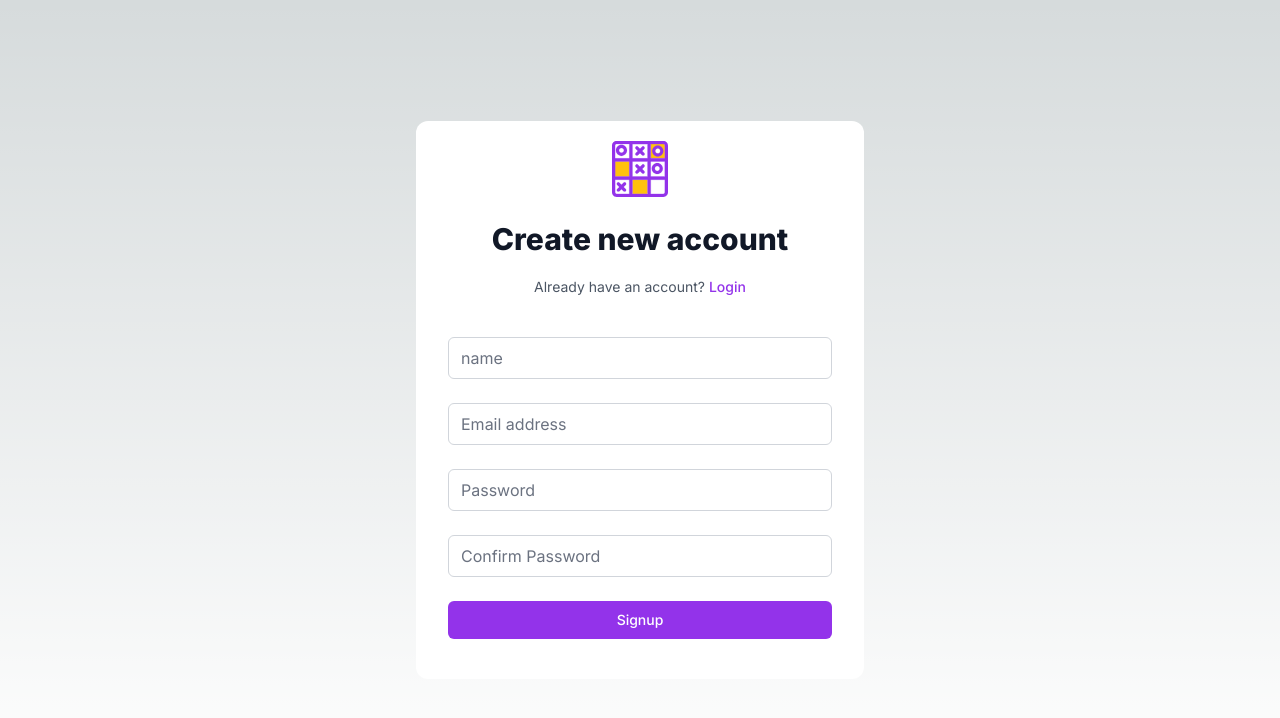
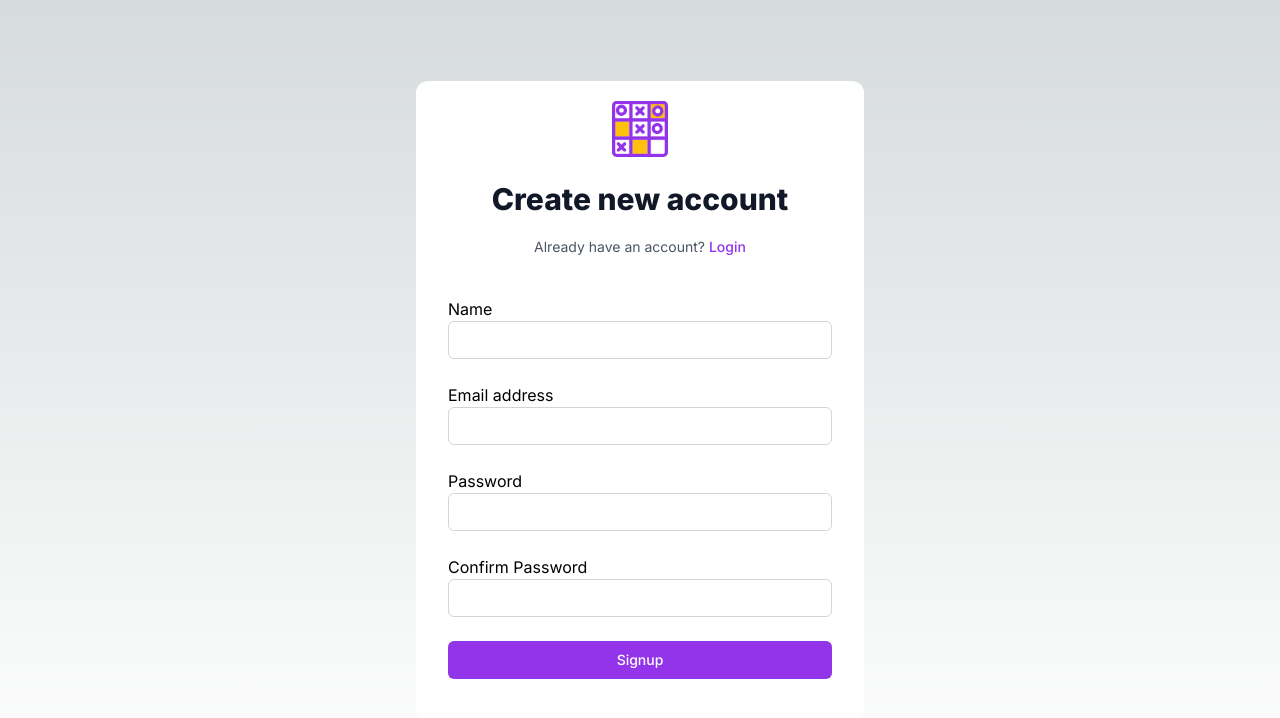
Before and after one commit to mdkamran25/vercel, a Next.js app: page /signup in a window 1280 px wide. Shown: the top 718 px of the page. Built offline with nearby package versions, Linux system fonts and the light colour scheme; no server answers.

Commit message:
Added alert message for

```diff
--- a/package.json
+++ b/package.json
@@ -9,6 +9,7 @@
     "lint": "next lint"
   },
   "dependencies": {
+    "@hookform/resolvers": "^3.3.4",
     "@types/socket.io": "^3.0.2",
     "bcrypt": "^5.1.1",
     "cors": "^2.8.5",
@@ -18,10 +19,11 @@
     "react": "^18",
     "react-confetti": "^6.1.0",
     "react-dom": "^18",
-    "react-hook-form": "^7.49.3",
+    "react-hook-form": "^7.50.1",
     "react-toastify": "^10.0.4",
     "socket.io": "^4.7.4",
-    "socket.io-client": "^4.7.4"
+    "socket.io-client": "^4.7.4",
+    "yup": "^1.3.3"
   },
   "devDependencies": {
     "@types/bcrypt": "^5.0.2",
--- a/src/components/gameBoard/gameBoard.tsx
+++ b/src/components/gameBoard/gameBoard.tsx
@@ -1,19 +1,19 @@
-'use client'
+"use client";
 import React, { useContext, useEffect } from "react";
 import Squares from "../squares/squares";
 import Turn from "../turn/turn";
 import { GameContext } from "@/context/gameContext";
 
+
 const GameBoard = ({ roomData }: { roomData: Game }) => {
   const { setGame } = useContext(GameContext) as GameContextType;
 
+  useEffect(() => {
+    setGame({
+      ...roomData,
+    });
+  }, [roomData]);
 
-  useEffect(()=>{
-    setGame({
-      ...roomData
-    })
-  // eslint-disable-next-line react-hooks/exhaustive-deps
-  },[roomData])
 
   return (
     <div>
--- a/src/components/gameDetails/gameDetails.tsx
+++ b/src/components/gameDetails/gameDetails.tsx
@@ -18,6 +18,8 @@ const GameDetails = ({ roomCode }: { roomCode: string }) => {
       const room = await fetch(`${getRoom}/${roomCode}`);
       const data = await room.json();
 
+      console.log("Join Game Socket", data)
+
       setGame({
         ...game,
         ...data.data
@@ -29,7 +31,6 @@ const GameDetails = ({ roomCode }: { roomCode: string }) => {
     return () => {
       socket.off("recieveJoinGame", receiveGameHandler);
     };
-  // eslint-disable-next-line react-hooks/exhaustive-deps
   }, []);
 
   const status: string = useMemo(() => {
--- a/src/components/login/login.tsx
+++ b/src/components/login/login.tsx
@@ -1,24 +1,41 @@
 "use client";
-import { FormEvent, useState } from "react";
-import Input from "../input/input";
-import { loginFields } from "@/constants/formFields";
-import FormAdditionalLinks from "../formAdditionalLinks/formAdditionalLinks";
+import { useState } from "react";
 import FormAction from "../formAction/formAction";
 import { SignInResponse, signIn } from "next-auth/react";
 import { useRouter } from "next/navigation";
+import { useForm, SubmitHandler } from "react-hook-form";
+import { yupResolver } from "@hookform/resolvers/yup";
+import * as yup from "yup";
+
+const InputClass =
+  "rounded-md appearance-none relative block w-full px-3 py-2 border border-gray-300 placeholder-gray-500 text-gray-900 focus:outline-none focus:ring-purple-500 focus:border-purple-500 focus:z-10 sm:text-sm";
 
 interface LoginState {
   email: string;
   password: string;
 }
 
-const fields: LoginFields[] = loginFields;
+const schema = yup
+  .object()
+  .shape({
+    email: yup
+      .string()
+      .required("Email is required")
+      .email("Invalid email format"),
+    password: yup
+      .string()
+      .required("Password is required"),
+  })
+  .required();
 
 export default function Login() {
   const router = useRouter();
-  const [loginState, setLoginState] = useState<LoginState>({
-    email: "",
-    password: "",
+  const {
+    register,
+    handleSubmit,
+    formState: { errors },
+  } = useForm<LoginState>({
+    resolver: yupResolver(schema),
   });
 
   const [loading, setLoading] = useState(false);
@@ -26,20 +43,13 @@ export default function Login() {
     status: "",
     message: "",
   });
-  const handleChange = (
-    e: React.ChangeEvent<HTMLInputElement | HTMLTextAreaElement>
-  ) => {
-    const { name, value } = e.target;
-    setLoginState({ ...loginState, [name]: value });
-  };
 
-  const handleSubmit = async (e: FormEvent) => {
-    e.preventDefault();
+  const onSubmit: SubmitHandler<LoginState> = async (data) => {
     try {
       setLoading(true);
       const res: SignInResponse | undefined = await signIn("credentials", {
-        email: loginState?.email,
-        password: loginState?.password,
+        email: data.email,
+        password: data.password,
         redirect: false,
       });
       if (res?.error) {
@@ -61,27 +71,25 @@ export default function Login() {
   };
 
   return (
-    <form className="mt-8 px-4 sm:px-8 pb-5" onSubmit={handleSubmit}>
-      <div className="-space-y-px space-y-6">
-        {fields.map((field) => (
-          <Input
-            key={field.id}
-            handleChange={handleChange}
-            value={loginState[field.name as keyof LoginState]}
-            labelText={field.labelText}
-            labelFor={field.labelFor}
-            id={field.id}
-            name={field.name}
-            type={field.type}
-            isRequired={field.isRequired}
-            placeholder={field.placeholder}
-          />
-        ))}
+    <form onSubmit={handleSubmit(onSubmit)} className="mt-8 px-4 sm:px-8 pb-5">
+      <div className="-space-y-px space-y-6 text-black">
+        <div className="my-5">
+          <label htmlFor="email" className="pb-1">
+            Email address
+          </label>
+          <input className={InputClass} {...register("email")} />
+          <p className="text-red-600">{errors.email?.message}</p>
+        </div>
+        <div className="my-5">
+          <label htmlFor="password" className="pb-1 ">
+            Password
+          </label>
+          <input type="password" className={InputClass} {...register("password")} />
+          <p className="text-red-600">{errors.password?.message}</p>
+        </div>
       </div>
-      {/* <FormAdditionalLinks /> */}
       <FormAction
         apiResponse={apiResponse}
-        handleSubmit={handleSubmit}
         text="Login"
         loading={loading}
       />
--- a/src/components/signup/signup.tsx
+++ b/src/components/signup/signup.tsx
@@ -1,31 +1,64 @@
 "use client";
-import { signupFields } from "@/constants/formFields";
 import React, { useState } from "react";
 import FormAction from "../formAction/formAction";
-import Input from "../input/input";
 import { signup } from "@/constants/apiUrl";
 import { useRouter } from "next/navigation";
+import { useForm, SubmitHandler } from "react-hook-form";
+import { yupResolver } from "@hookform/resolvers/yup";
+import * as yup from "yup";
+const InputClass =
+  "rounded-md appearance-none relative block w-full px-3 py-2 border border-gray-300 placeholder-gray-500 text-gray-900 focus:outline-none focus:ring-purple-500 focus:border-purple-500 focus:z-10 sm:text-sm";
 
-const fields: LoginFields[] = signupFields;
-let fieldsState: Record<string, string> = {};
-fields.forEach((field) => (fieldsState[field.name] = ""));
+interface SignupState {
+  name: string;
+  email: string;
+  password: string;
+  confirmPassword: string;
+}
+
+const schema = yup
+  .object()
+  .shape({
+    name: yup
+      .string()
+      .required("Name is required")
+      .max(30, "Not more than 30 letters")
+      .min(4, "Not less than 4 letters"),
+    email: yup
+      .string()
+      .required("Email is required")
+      .email("Invalid email format")
+      .max(30, "Not more than 30 letters")
+      .min(4, "Not less than 4 letters"),
+    password: yup
+      .string()
+      .required("Password is required")
+      .max(10, "Not more than 10 letters")
+      .min(4, "Not less than 4 letters"),
+    confirmPassword: yup
+      .string()
+      .required("Confirm password is required")
+      .oneOf([yup.ref("password")], "Passwords must match"),
+  })
+  .required();
 
 const Signup = () => {
   const router = useRouter();
-  const [signupState, setSignupState] = useState(fieldsState);
   const [loading, setLoading] = useState<boolean>(false);
   const [apiResponse, setApiResponse] = useState<ApiResponse>({
     status: "",
     message: "",
   });
-  const handleChange = (
-    e: React.ChangeEvent<HTMLInputElement | HTMLTextAreaElement>
-  ) => {
-    setSignupState({ ...signupState, [e.target.name]: e.target.value });
-  };
 
-  const handleSubmit = async (e: React.FormEvent) => {
-    e.preventDefault();
+  const {
+    register,
+    handleSubmit,
+    formState: { errors },
+  } = useForm<SignupState>({
+    resolver: yupResolver(schema),
+  });
+
+  const onSubmit: SubmitHandler<SignupState> = async (data) => {
     try {
       setLoading(true);
       const res = await fetch(signup, {
@@ -33,21 +66,20 @@ const Signup = () => {
         headers: {
           "Content-Type": "application/json",
         },
-        body: JSON.stringify(signupState),
+        body: JSON.stringify(data),
       });
-      const data = await res.json();
+      const resData = await res.json();
       if (res.ok) {
-        setApiResponse(data);
-        setSignupState(fieldsState);
-        router.push("/login")
+        setApiResponse(resData);
+        router.push("/login");
         setLoading(false);
       } else {
-        setApiResponse(data);
+        setApiResponse(resData);
         setLoading(false);
         throw new Error("Failed to create account");
       }
-    } catch (error:unknown) {
-      if(error instanceof Error){
+    } catch (error: unknown) {
+      if (error instanceof Error) {
         setLoading(false);
         console.error("Error creating account:", error?.message);
       }
@@ -55,24 +87,46 @@ const Signup = () => {
   };
 
   return (
-    <form className="mt-8 px-4 sm:px-8 pb-5" onSubmit={handleSubmit}>
-      <div className=" space-y-6">
-        {fields.map((field) => (
-          <Input
-            key={field.id}
-            handleChange={handleChange}
-            value={signupState[field.name]}
-            labelText={field.labelText}
-            labelFor={field.labelFor}
-            id={field.id}
-            name={field.name}
-            type={field.type}
-            isRequired={field.isRequired}
-            placeholder={field.placeholder}
+    <form className="mt-8 px-4 sm:px-8 pb-5" onSubmit={handleSubmit(onSubmit)}>
+      <div className=" space-y-6 text-black">
+      <div className="my-5">
+          <label htmlFor="name" className="pb-1">
+            Name
+          </label>
+          <input className={InputClass} {...register("name")} />
+          <p className="text-red-600">{errors.name?.message}</p>
+        </div>
+        <div className="my-5">
+          <label htmlFor="email" className="pb-1">
+            Email address
+          </label>
+          <input className={InputClass} {...register("email")} />
+          <p className="text-red-600">{errors.email?.message}</p>
+        </div>
+        <div className="my-5">
+          <label htmlFor="password" className="pb-1 ">
+            Password
+          </label>
+          <input
+            type="password"
+            className={InputClass}
+            {...register("password")}
           />
-        ))}
+          <p className="text-red-600">{errors.password?.message}</p>
+        </div>
+        <div className="my-5">
+          <label htmlFor="confirmPassword" className="pb-1 ">
+           Confirm Password
+          </label>
+          <input
+            type="password"
+            className={InputClass}
+            {...register("confirmPassword")}
+          />
+          <p className="text-red-600">{errors.confirmPassword?.message}</p>
+        </div>
       </div>
-      <FormAction apiResponse={apiResponse} handleSubmit={handleSubmit} text="Signup" loading={loading} />
+      <FormAction apiResponse={apiResponse} text="Signup" loading={loading} />
     </form>
   );
 };
```
Also changed, not shown: src/components/startGame/startGame.tsx (+5 -6 lines), src/modals/beforeUnloadModal.tsx (added, +39 -0 lines), src/modals/resultModal.tsx (+24 -3 lines), src/utils/toast.ts (+16 -1 lines), 2 other files (tests, documents, lock files or other folders).
